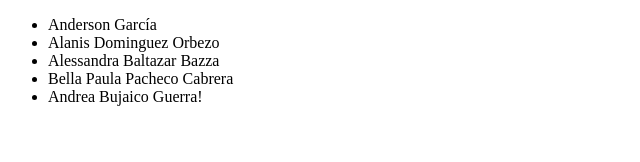
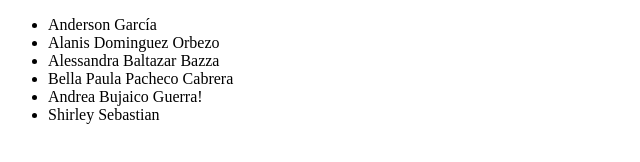
Before and after one commit to AndersonGar/practicando-git-bootcamp, a plain HTML site: page index.html in a window 1280 px wide. Shown: the whole page, without its empty margins (0-640 px from the left). Drawn offline with Linux system fonts and the light colour scheme.

Commit message:
agregue mi nombre

```diff
--- a/index.html
+++ b/index.html
@@ -14,6 +14,7 @@
             <li>Alessandra Baltazar Bazza</li>
             <li>Bella Paula Pacheco Cabrera</li>
             <li>Andrea Bujaico Guerra!</li>
+            <li>Shirley Sebastian</li>
         </ul>
     </div>
 </body>
```
